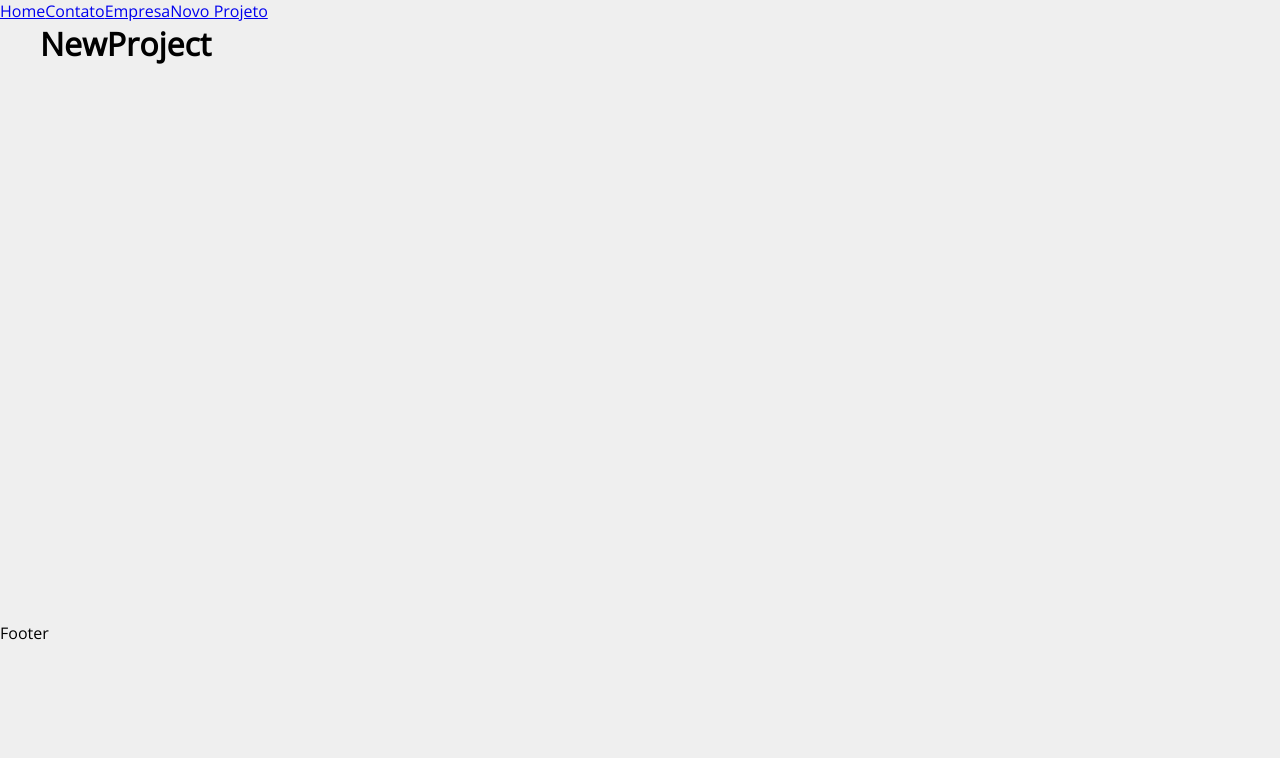
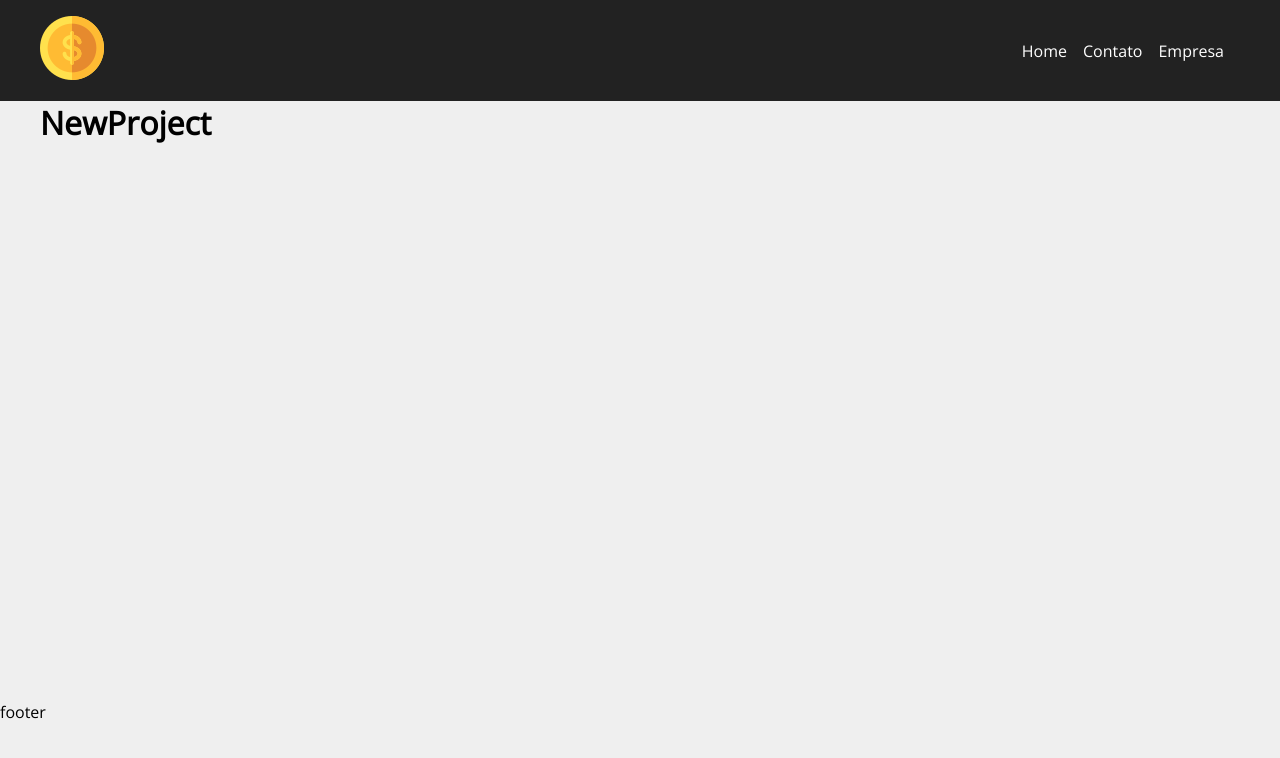
Before and after one commit to RaphaelMatias/costs, a React (Create React App) app: page /newproject in a window 1280 px wide. Shown: the top 758 px of the page. Built offline with nearby package versions, Linux system fonts and the light colour scheme.

Commit message:
creation of the navbar

```diff
--- a/src/App.js
+++ b/src/App.js
@@ -5,16 +5,13 @@
 import NewProject from './components/pages/NewProject';
 
 import Container from './components/layout/Container';
+import Navbar from './components/layout/Navbar'
+import Footer from './components/layout/Footer'
 
 function App() {
   return (
     <Router>
-      <div>
-        <Link to="/">Home</Link>
-        <Link to="/contact">Contato</Link>
-        <Link to="/company">Empresa</Link>
-        <Link to="/newproject">Novo Projeto</Link>
-      </div>
+      <Navbar />
 
       <Container customClass="min_height">
         <Routes>
@@ -25,9 +22,7 @@
         </Routes>
       </Container>
 
-      <footer>
-        <p>Footer</p>
-      </footer>
+      <Footer />
     </Router>
   );
 }
--- /dev/null
+++ b/src/components/layout/Footer.jsx
@@ -0,0 +1,7 @@
+function Footer() {
+    return (
+        <p>footer</p>
+    )
+}
+
+export default Footer
--- /dev/null
+++ b/src/components/layout/Navbar.jsx
@@ -0,0 +1,31 @@
+import { Link } from "react-router-dom"
+
+import Container from "./Container"
+
+import styles from './Navbar.module.css'
+import logo from '../../img/costs_logo.png'
+
+function Navbar() {
+    return (
+        <nav class={styles.navbar}>
+            <Container>
+                <Link to="/">
+                    <img src={logo} alt="Costs" />
+                </Link>
+                <ul class={styles.list}>
+                    <li class={styles.item}>
+                        <Link to="/">Home</Link>
+                    </li>
+                    <li class={styles.item}>
+                        <Link to="/contact">Contato</Link>
+                    </li>
+                    <li class={styles.item}>
+                        <Link to="/company">Empresa</Link>
+                    </li>
+                </ul>
+            </Container>
+        </nav>
+    )
+}
+
+export default Navbar
--- /dev/null
+++ b/src/components/layout/Navbar.module.css
@@ -0,0 +1,25 @@
+.navbar {
+    display: flex;
+    justify-content: space-between;
+    background-color: #222;
+    padding: 1em;
+}
+
+.list {
+    display: flex;
+    list-style: none;
+    align-items: center;
+}
+
+.item {
+    margin-right: 1em;
+}
+
+.item a {
+    color: #fff;
+    text-decoration: none;
+}
+
+.item a :hover {
+    color: #ffbb33;
+}
```
Also changed, not shown: src/components/layout/Footer.module.css (added).
